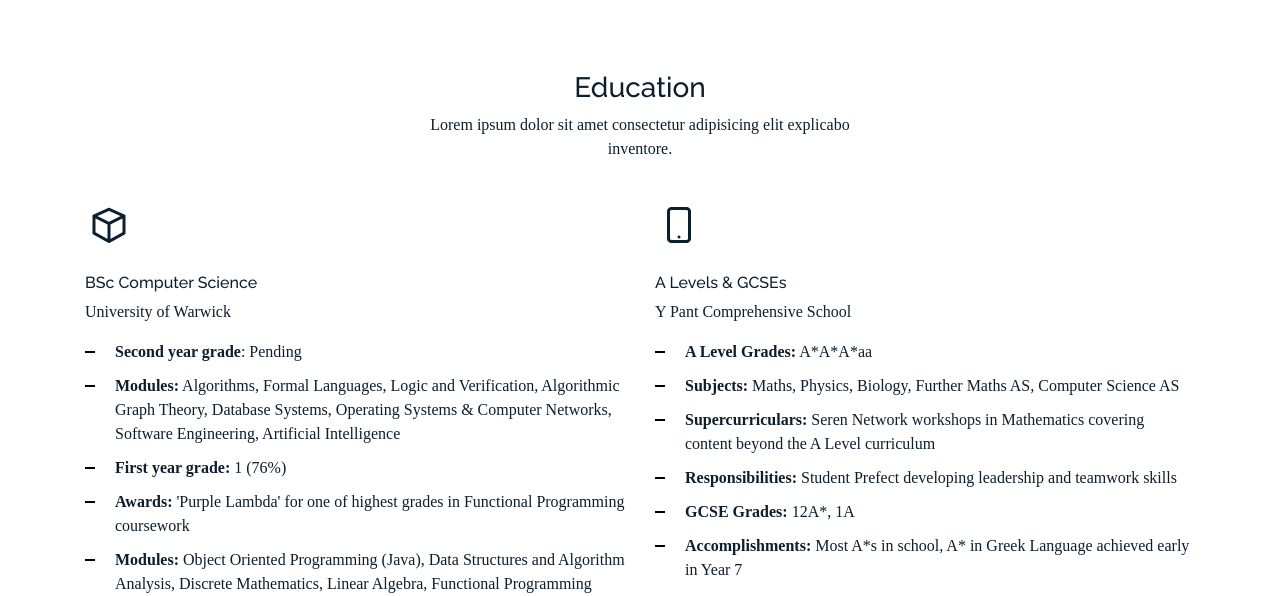
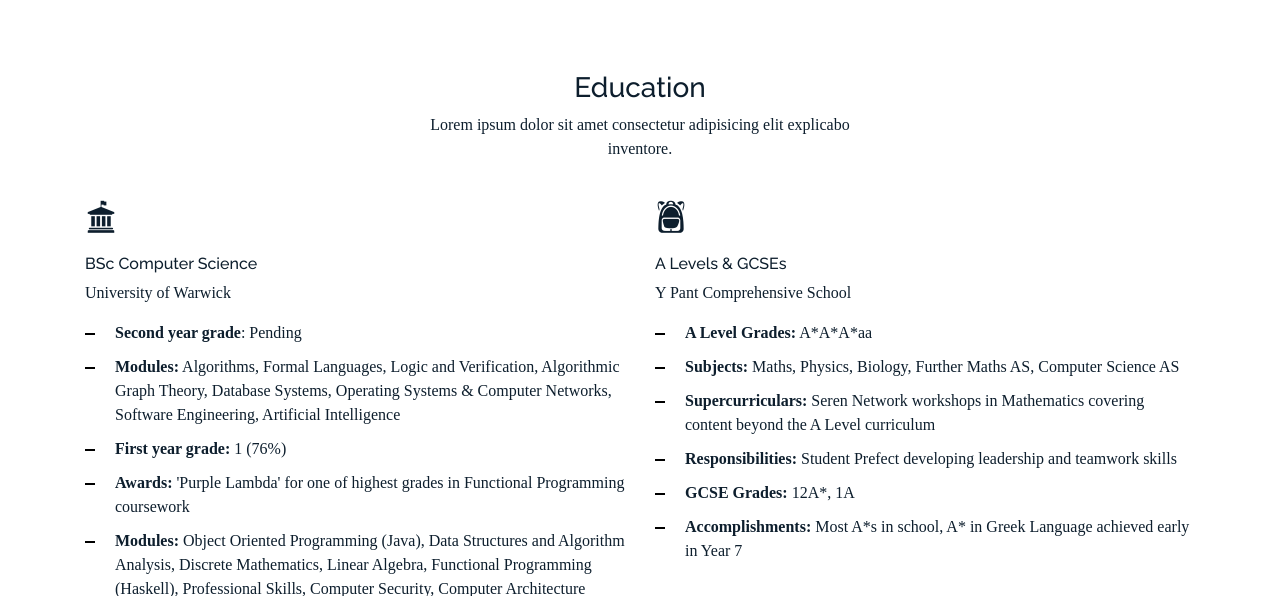
Before and after one commit to spencermehta/website, a Django app: page / in a window 1280 px wide. Shown: the part 479-1075 px from the top of the page. Run offline with Django 3.2, Linux system fonts and the light colour scheme; data that the repository does not hold is empty; some libraries are stand-ins or nearby versions; some web fonts are replaced.

Commit message:
added icon customisation to projects

```diff
--- a/portfolio/templates/about.html
+++ b/portfolio/templates/about.html
@@ -9,8 +9,8 @@
         <div class="row">
 
           <div class="col-12 col-sm-6 col-md-6 col-lg-6" data-aos="fade-up" data-aos-delay="100">
-            <span class="la la-cube la-3x mb-4"></span>
-            <h4 class="h4 mb-2">BSc Computer Science</h4>
+            <span class="icofont-university icofont-2x"></span>
+            <h4 class="h4 mb-2"><br>BSc Computer Science</h4>
             <p>University of Warwick</p>
             <ul class="list-unstyled list-line">
               <li><b>Second year grade</b>: Pending</li>
@@ -21,8 +21,8 @@
             </ul>
           </div>
           <div class="col-12 col-sm-6 col-md-6 col-lg-6" data-aos="fade-up" data-aos-delay="100">
-            <span class="la la-mobile la-3x mb-4"></span>
-            <h4 class="h4 mb-2">A Levels & GCSEs</h4>
+            <span class="icofont-school-bag icofont-2x"></span>
+            <h4 class="h4 mb-2"><br>A Levels & GCSEs</h4>
             <p>Y Pant Comprehensive School</p>
             <ul class="list-unstyled list-line">
               <li><b>A Level Grades:</b> A*A*A*aa</li>
--- a/projects/models.py
+++ b/projects/models.py
@@ -10,6 +10,7 @@
     github = models.URLField()
     date = models.DateField()
     image = models.ImageField(upload_to='project_img/')
+    icon = models.CharField(max_length=50)
 
     def get_absolute_url(self):
         return reverse("project-detail", kwargs={"pk": self.pk})
--- a/projects/templates/projects/project_list.html
+++ b/projects/templates/projects/project_list.html
@@ -14,8 +14,7 @@
 
           {% for object in object_list %}
           <div class="col-12 col-sm-6 col-md-6 col-lg-4" data-aos="fade-up" data-aos-delay="100">
-            {% if object.category == 'y2' %}<span class="icofont-university icofont-2x"></span>{% endif %}
-            {% if object.category == 'ind' %}<span class="icofont-brainstorming icofont-2x"></span>{% endif %}
+            <span class="icofont-{{ object.icon }} icofont-2x"></span>
             <h4 class="h4 mb-2"><br>{{ object.title }}</h4>
             <p>{{ object.description }}</p>
             <ul class="list-unstyled list-line">
```
Also changed, not shown: projects/migrations/0005_project_icon.py (added).
